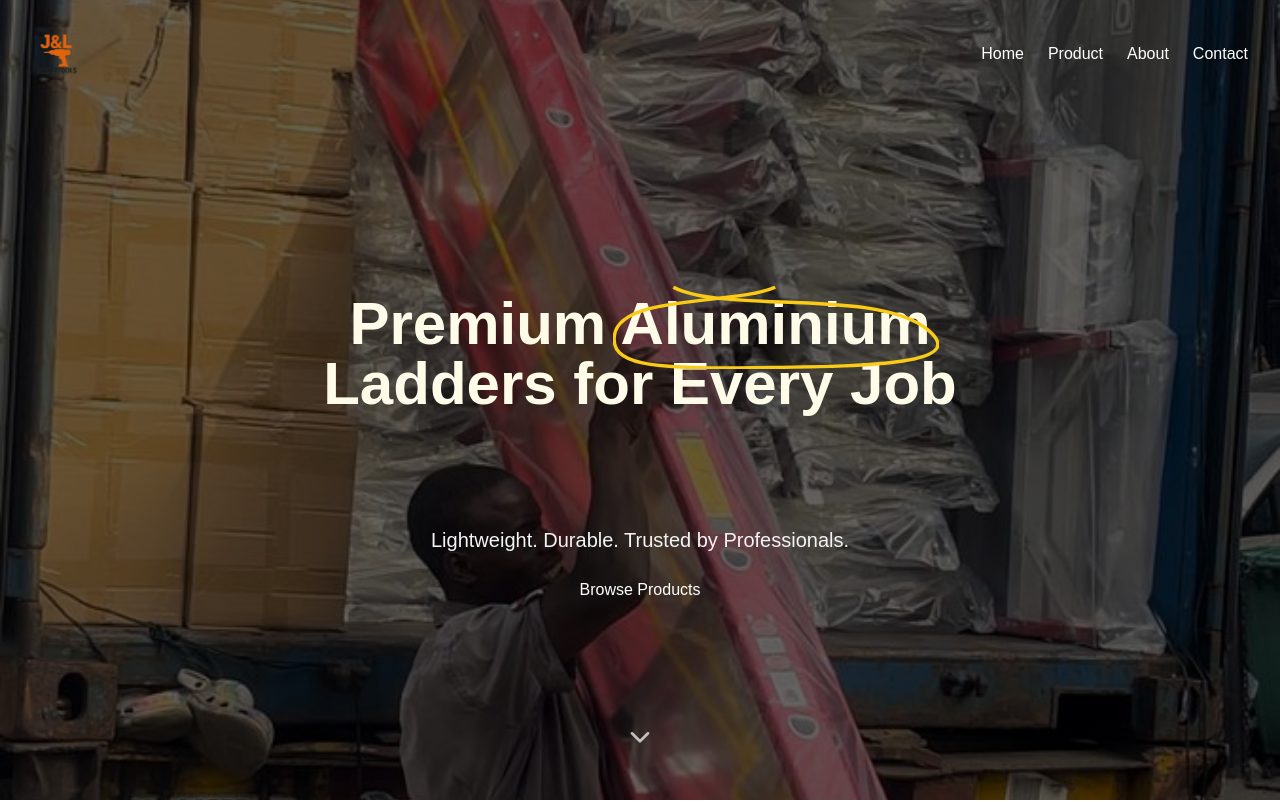
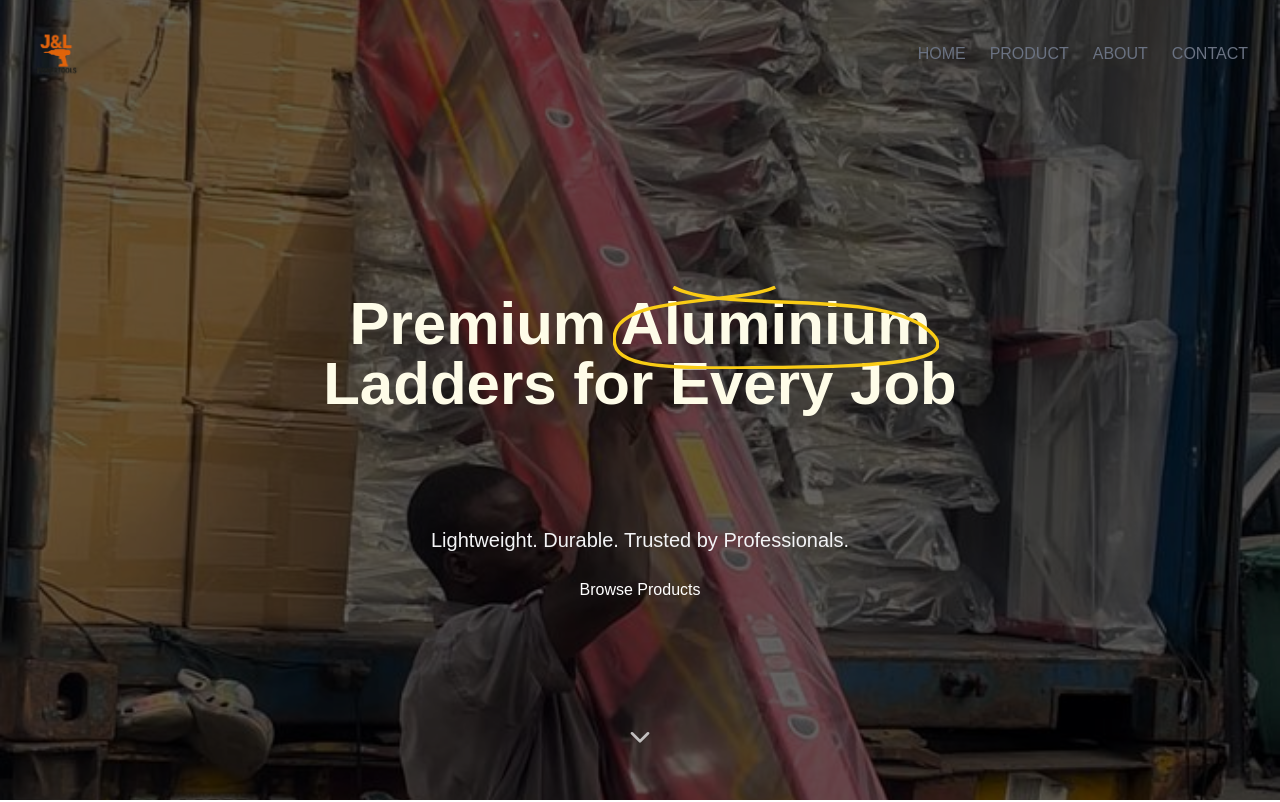
Before and after one commit to byteprowler/seo-optimized, a Next.js app: page / in a window 1280 px wide. Shown: the top 802 px of the page. Built offline with nearby package versions, Linux system fonts and the light colour scheme.

Commit message:
feat: Update Navbar links to uppercase and adjust text color for better visibility

```diff
--- a/src/components/Navbar.jsx
+++ b/src/components/Navbar.jsx
@@ -181,10 +181,10 @@ export default function Navbar() {
   }, [])
 
   const navLinks = [
-    { name: "Home", href: "/", icon: <Home className="mr-2 w-4 h-4" /> },
-    { name: "Product", href: "/products", icon: <Package className="mr-2 w-4 h-4" /> },
-    { name: "About", href: "/about", icon: <Info className="mr-2 w-4 h-4" /> },
-    { name: "Contact", href: "/contact", icon: <Phone className="mr-2 w-4 h-4" /> },
+    { name: "HOME", href: "/", icon: <Home className="mr-2 w-4 h-4" /> },
+    { name: "PRODUCT", href: "/products", icon: <Package className="mr-2 w-4 h-4" /> },
+    { name: "ABOUT", href: "/about", icon: <Info className="mr-2 w-4 h-4" /> },
+    { name: "CONTACT", href: "/contact", icon: <Phone className="mr-2 w-4 h-4" /> },
   ]
 
   if (!mounted) return null
@@ -192,7 +192,7 @@ export default function Navbar() {
   return (
     <nav
       className={`px-8 py-4 flex justify-between items-center fixed top-0 left-0 w-full z-50 transition-all duration-300 ${
-        scrolled ? "bg-white shadow text-gray-800" : "bg-inherit text-white"
+        scrolled ? "bg-white shadow text-gray-800" : "bg-inherit text-gray-500"
       }`}
     >
       <Link href={'/'} className="text-xl font-bold">
@@ -203,7 +203,7 @@ export default function Navbar() {
       {/* Desktop Nav */}
       <div className="hidden md:flex space-x-6">
         {navLinks.map((link) => (
-          <Link key={link.name} href={link.href} className="hover:text-blue-600">
+          <Link key={link.name} href={link.href} className="hover:text-[#FACC15]">
             {link.name}
           </Link>
         ))}
```
